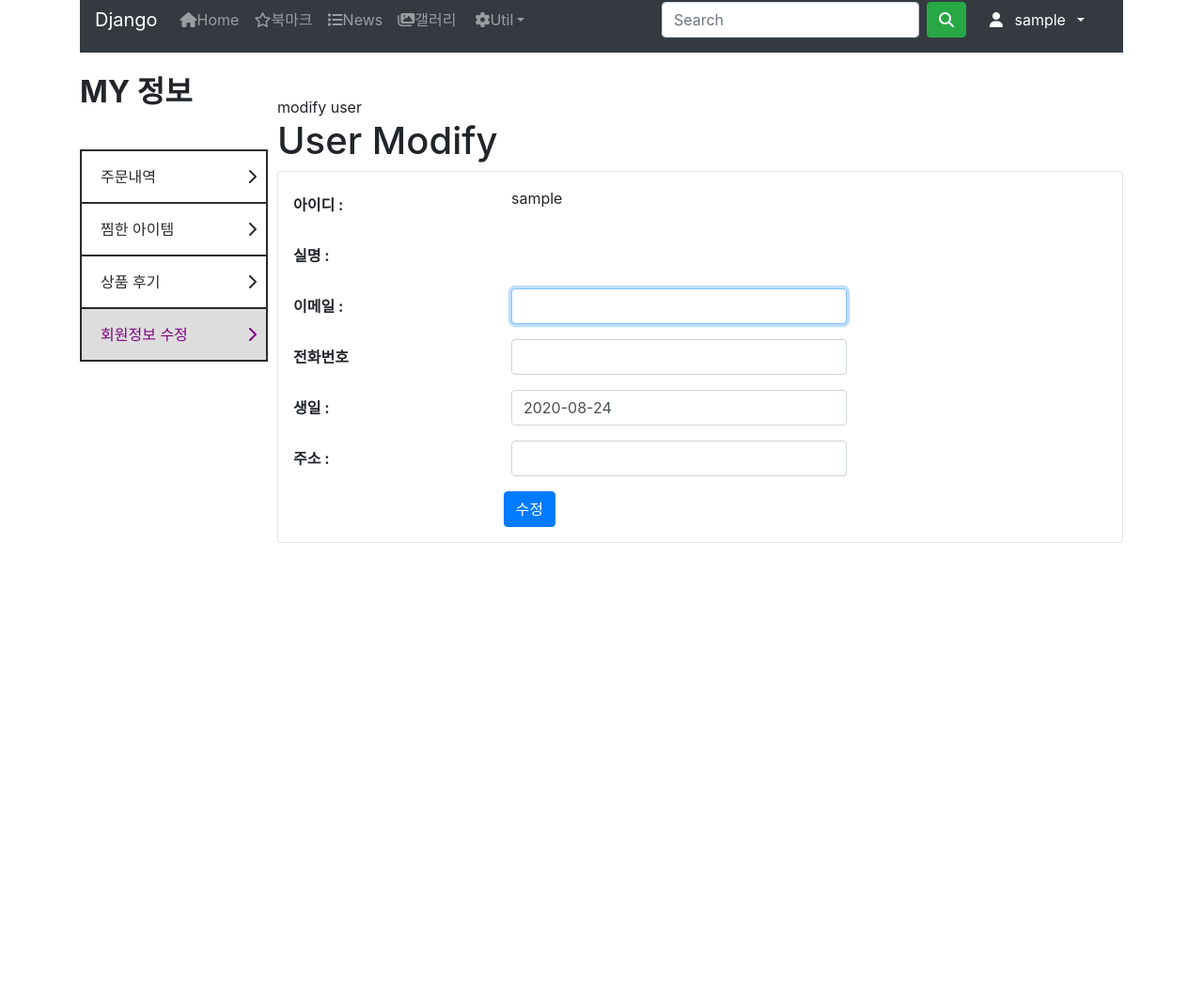
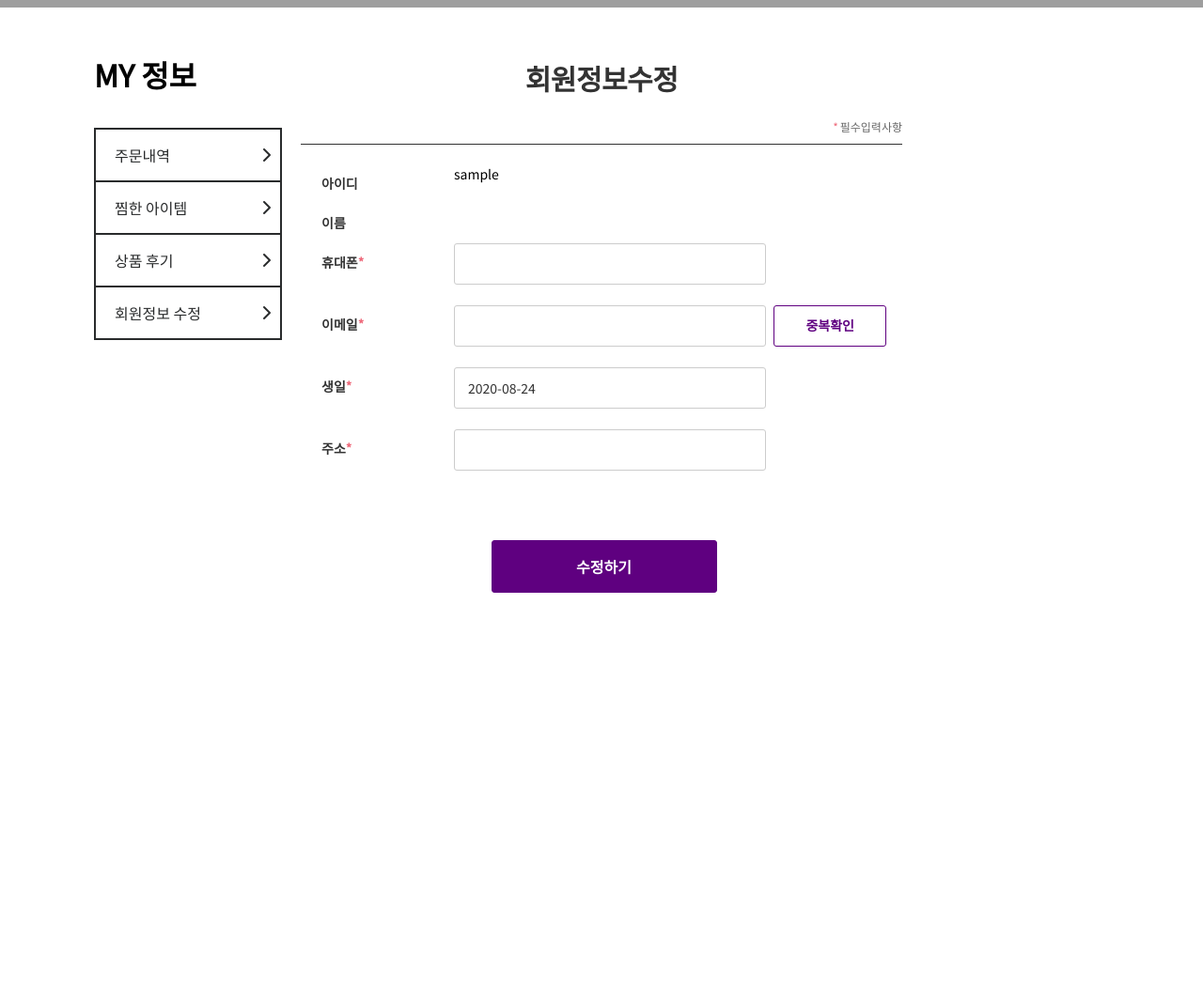
Before and after one commit to ResinCRT/Web_shopping_IoT, a Django app: page /mypage/modify/ in a window 1280 px wide. Shown: the part 198-1270 px from the top of the page at 94% size. After the commit the page ends 829 px from the top, so only its background shows below. Run offline with Django 3.2, Linux system fonts and the light colour scheme; the visitor is signed in with stand-in values (Sample User, id 1); some libraries are stand-ins or nearby versions.

Commit message:
mypage template ver0.01

```diff
--- a/mypage/templates/mypage_main.html
+++ b/mypage/templates/mypage_main.html
@@ -1,4 +1,4 @@
-{% extends "base2.html" %}
+{% extends "base.html" %}
 {% block title %}My page{% endblock %}
 {% block content %}
     {% include 'mypage_menu.html' %}
--- a/mypage/templates/mypage_menu.html
+++ b/mypage/templates/mypage_menu.html
@@ -11,9 +11,11 @@
      .mymenu {
          background-color: white;
          width: 200px;
-         height:1000px;
+         height:500px;
+         position:absolute;
          float:left;
-         margin-top: -30px;
+         margin-top: 50px;
+         margin-left: 100px;
          padding-top: 0px;
          display:block;
          margin-right:10px;
--- a/mypage/templates/mypage_modify_user.html
+++ b/mypage/templates/mypage_modify_user.html
@@ -1,10 +1,8 @@
-{% extends "base2.html" %}
+{% extends "mypage_main.html" %}
 {% block title %}User modification{% endblock %}
 {% load widget_tweaks %}
 {% block content %}
     {% include 'mypage_menu.html' %}
-    modify user
-<h1>User Modify</h1>
 {% if form.errors %}
 <div class="alert alert-danger">
     <div class="font-weight-bold">
@@ -13,51 +11,122 @@
     {{ form.errors }}
 </div>
 {% endif %}
-<form action="." method="post" class="card pt-3">{% csrf_token %}
+<form id="modify-user-form" action="." class="card pt-3" method="post">{% csrf_token %}
+    <div class="type_form member_join">
+        <div class="field_head">
+            <h3 class="tit">회원정보수정</h3>
+            <p class="sub"><span class="ico">*</span>필수입력사항</p>
+        </div>
+        <table class="tbl_comm">
+            <tbody>
+            <tr class="fst">
+                <th>아이디</th>
+                <td>
                     <div class="form-group row">
-        <label class="col-form-label col-sm-3 ml-3 font-weight-bold">아이디 : </label>
+                        <label class="col-form-label col-sm-3 ml-3 font-weight-bold"></label>
                         <div class="col-sm-5">
                             {{user.username}}
                         </div>
                     </div>
+                </td>
+            </tr>
+            <tr>
+                <th>이름</th>
+                <td>
+                    <!--                <input fld_esssential="" label="이름" name="name" placeholder="이름을 입력해주세요" required=""-->
+                    <!--                       type="text" value="">-->
                     <div class="form-group row">
-        <label class="col-form-label col-sm-3 ml-3 font-weight-bold">실명 : </label>
-        <div class="col-sm-5">
                         {{user.real_name}}
                     </div>
-    </div>
+                </td>
+            </tr>
+            <tr class="field_phone">
+                <th>휴대폰<span class="ico">*<span class="screen_out">필수항목</span></span></th>
+                <td>
                     <div class="form-group row">
-        <label class="col-form-label col-sm-3 ml-3 font-weight-bold">이메일 : </label>
-        <div class="col-sm-5">
-            {{form.email|add_class:"form-control"|attr:"autofocus"}}
+                        <label class="col-form-label col-sm-3 ml-3 font-weight-bold"></label>
+                        <div class="col-sm-5" >
+                            {{ form.phone|add_class:"form-control" }}
+
+                            <!--                <div class="phone_num">-->
+                            <!--                    <input class="inp" name="mobileInp" pattern="[0-9]*" placeholder="숫자만 입력해주세요" type="text" value="">-->
+
+                            <!--                </div>-->
+                            <p class="txt_guide">
+                                <span class="txt txt_case1"></span>
+                            </p>
                         </div>
                     </div>
+                </td>
+            </tr>
+            <tr class="field_email">
+                <th>이메일<span class="ico">*<span class="screen_out">필수항목</span></span></th>
+                <td>
                     <div class="form-group row">
-        <label class="col-form-label col-sm-3 ml-3 font-weight-bold">전화번호 </label>
-        <div class="col-sm-5">
-            {{ form.phone|add_class:"form-control" }}
+                        <label class="col-form-label col-sm-3 ml-3 font-weight-bold"></label>
+                        <div class="col-sm-5"  >
+                            {{ form.email|add_class:"form-control"}}
+
+
+                            <!--                <input data-email="" fld_esssential="" label="이메일" name="email" option="regEmail"-->
+                            <!--                       placeholder="예: marketkurly@kurly.com" required="" size="30" type="text"-->
+                            <!--                       value="">-->
+                            <input fld_esssential="" label="이메일중복체크" name="chk_email" required=""
+                                   type="hidden">
+                            <a class="btn default" href="javascript:void(0)"
+                               onclick="chkEmail()">중복확인</a>
                         </div>
                     </div>
+                </td>
+            </tr>
+            <tr class="field_addr">
+                <th>생일<span class="ico">*<span class="screen_out">필수항목</span></span></th>
+                <td>
                     <div class="form-group row">
-        <label class="col-form-label col-sm-3 ml-3 font-weight-bold">생일 : </label>
-        <div class="col-sm-5">
+                        <label class="col-form-label col-sm-3 ml-3 font-weight-bold"></label>
+                        <div class="col-sm-5" >
                             {{ form.birthdate|add_class:"form-control" }}
+
+                            <!--                <div class="phone_num">-->
+                            <!--                    <input class="inp" name="mobileInp" pattern="[0-9]*" placeholder="숫자만 입력해주세요" type="text" value="">-->
+
+                            <!--                </div>-->
+                            <p class="txt_guide">
+                                <span class="txt txt_case1"></span>
+                            </p>
                         </div>
                     </div>
+                </td>
+            </tr>
+            <tr class="field_phone">
+                <th>주소<span class="ico">*<span class="screen_out">필수항목</span></span></th>
+                <td>
                     <div class="form-group row">
-        <label class="col-form-label col-sm-3 ml-3 font-weight-bold">주소 : </label>
-        <div class="col-sm-5">
+                        <label class="col-form-label col-sm-3 ml-3 font-weight-bold"></label>
+                        <div class="col-sm-5" >
                             {{ form.addr|add_class:"form-control" }}
+
+                            <!--                <div class="phone_num">-->
+                            <!--                    <input class="inp" name="mobileInp" pattern="[0-9]*" placeholder="숫자만 입력해주세요" type="text" value="">-->
+
+                            <!--                </div>-->
+                            <p class="txt_guide">
+                                <span class="txt txt_case1"></span>
+                            </p>
                         </div>
                     </div>
-    <div class="form-group">
-        <div class="offset-sm-3 col-sm-5">
-            <input type="submit" value="수정" class="btn btn-primary"/>
+                </td>
+            </tr>
+
+
+            <td>
+            </tbody>
+        </table>
+        <div class="form_footer" id="formSubmit">
+            <button class="btn active btn_join" onclick="formJoinSubmit()"
+                    type="submit" type="button">수정하기
+            </button>
         </div>
-    </div>
-
-</form>
-
 {% endblock %}
 {% block extra-script %}
 <script> active = 3;
--- a/mypage/templates/mypage_review.html
+++ b/mypage/templates/mypage_review.html
@@ -1,4 +1,4 @@
-{% extends "base2.html" %}
+{% extends "mypage_main.html" %}
 {% block title %}User modification{% endblock %}
 {% load widget_tweaks %}
 
--- a/mypage/templates/mypage_wishlist.html
+++ b/mypage/templates/mypage_wishlist.html
@@ -1,4 +1,4 @@
-{% extends "base2.html" %}
+{% extends "mypage_main.html" %}
 {% block title %}User modification{% endblock %}
 {% load widget_tweaks %}
 {% block content %}
--- a/templates/base.html
+++ b/templates/base.html
@@ -7,6 +7,8 @@
     <meta charset="UTF-8">
     <meta name="viewport" content="width=devie-width, initial-scale=1.0">
     <link rel="stylesheet" href="{% static 'style.css' %}">
+    <script src="https://kit.fontawesome.com/adfa3cedd6.js"></script>
+
     <title>움치킨움치킨</title>
 </head>
 
@@ -27,6 +29,8 @@
 
                     <li class="menu none_sub menu_join"><a href="" class="link_menu" >{% firstof user.get_username %}</a>
                     </li>
+                    <li class="menu none_sub"><a href="{% url 'mypage:mypage_index'%}" class="link_menu" >마이페이지</a>
+                    </li>
                     <li class="menu none_sub"><a href="{% url 'register:logout' %}" class="link_menu">Logout</a></li>
 
             {% else %}
@@ -39,31 +43,7 @@
                 </ul>
             </div>
 
-
             <h1><a href="{% url 'home' %}">움치킨움치킨</a></h1>
-
-
-
-
-
-
-
-
-
-
-
-
-
-
-
-
-
-
-
-
-
-
-
 
             <div id="gnb">
                 <h2 class="screen_out">메뉴</h2>
@@ -109,33 +89,13 @@
                         </div>
                     </div>
 
-
-
-
-
-
-
-
-
-
-
-
-
-
-            {% block content%}{% endblock %}
-
-
-
-
-
-
-        </div>
+                </div>
             </div>
 
         </div>
-            </div>
-        </div>
+        {% block content%}{% endblock %}
     </div>
+
 
 </body>
 </html>
```
Also changed, not shown: register/views.py (+4 -4 lines). Lines whose indentation alone changed are shown as unchanged.
